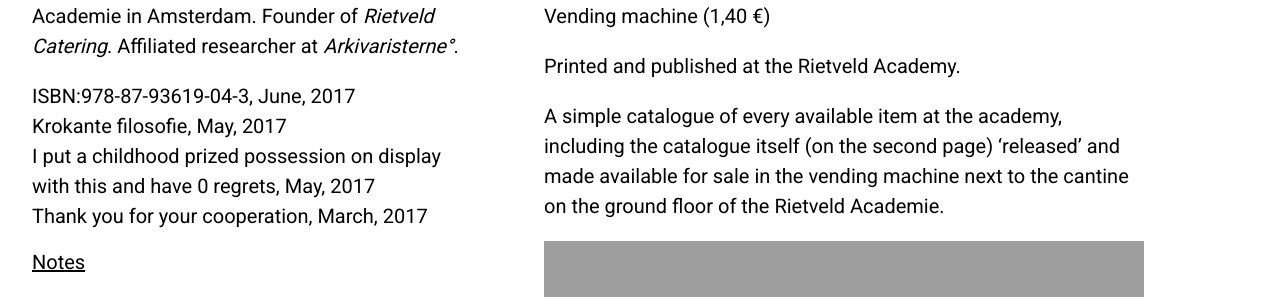
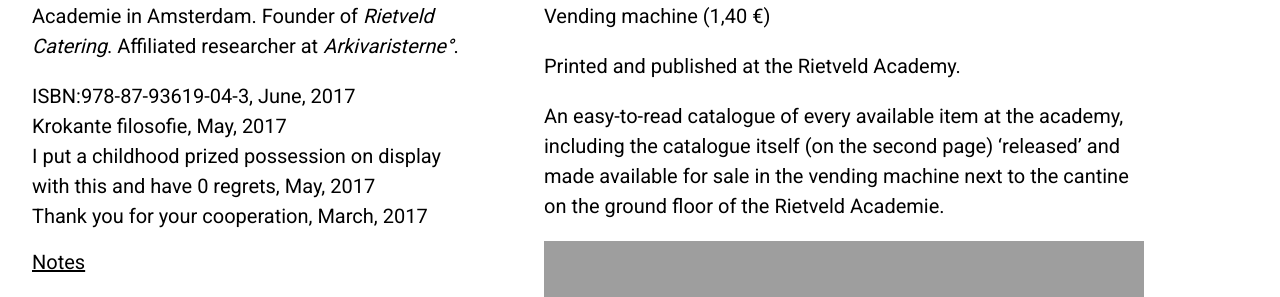
Before and after one commit to christianstender/christianstender.github.io, a Jekyll site: the page built from _posts/2017-06-15-welcome-to-jekyllio.markdown, in a window 1280 px wide. Shown: the part 234-531 px from the top of the page. Built offline with Jekyll 4.4.1, drawn with Linux system fonts in a browser that asks for light colours; nearby versions of some CDN libraries.

Commit message:
easytoread

```diff
--- a/_posts/2017-06-15-welcome-to-jekyllio.markdown
+++ b/_posts/2017-06-15-welcome-to-jekyllio.markdown
@@ -11,7 +11,7 @@ Vending machine (1,40 €)
 
 Printed and published at the Rietveld Academy.
 
-A simple catalogue of every available item at the academy, including the catalogue itself (on the second page) 'released' and made available for sale in the vending machine next to the cantine on the ground floor of the Rietveld Academie.
+An easy-to-read catalogue of every available item at the academy, including the catalogue itself (on the second page) 'released' and made available for sale in the vending machine next to the cantine on the ground floor of the Rietveld Academie.
 
 <img src="{{ site.url }}/assets/book5.JPG" class="w-100" alt="book">
 <img src="{{ site.url }}/assets/book3.PNG" class="w-100" alt="book">
```
